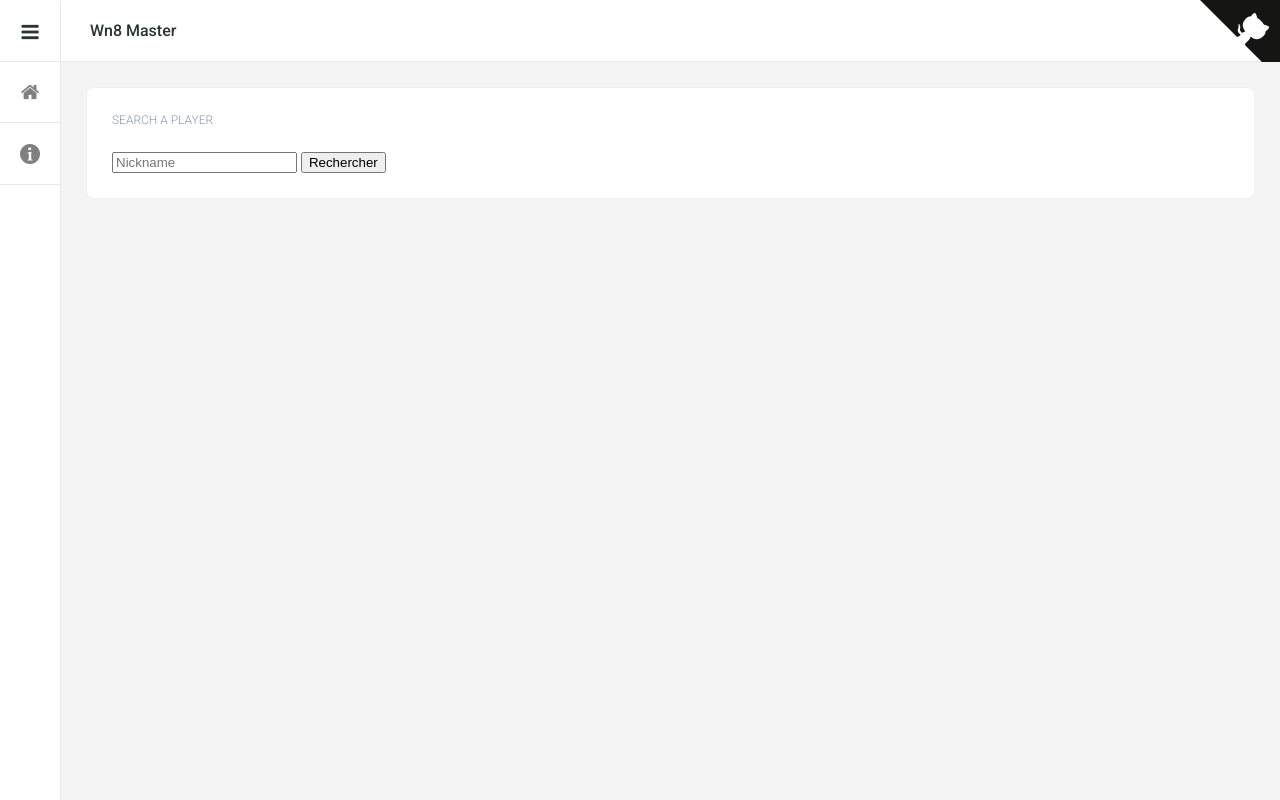
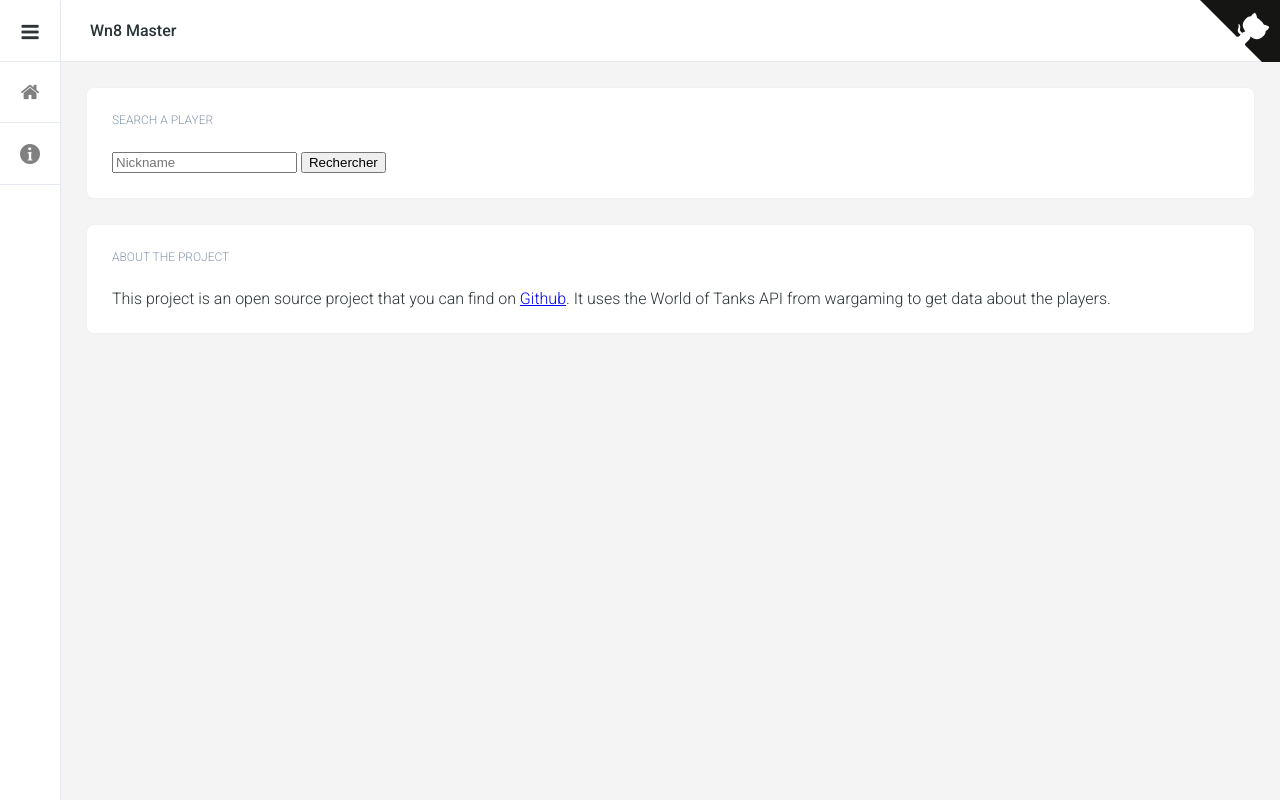
Before and after one commit to SimonLoir/wot-wn8, a website built with webpack: page public/index.ejs in a window 1280 px wide. Built offline with nearby package versions, Linux system fonts and the light colour scheme.

Commit message:
added some info about the project

```diff
--- a/public/index.ejs
+++ b/public/index.ejs
@@ -22,6 +22,16 @@
                         <div id="main"></div>
                     </div>
                 </section>
+                <section class="section">
+                    <div class="header">About the project</div>
+                    <div class="content">
+                        This project is an open source project that you can find
+                        on
+                        <a href="https://github.com/SimonLoir/wot-wn8">Github</a
+                        >. It uses the World of Tanks API from wargaming to get
+                        data about the players.
+                    </div>
+                </section>
             </main>
         </div>
         <script src="site.js"></script>
```
